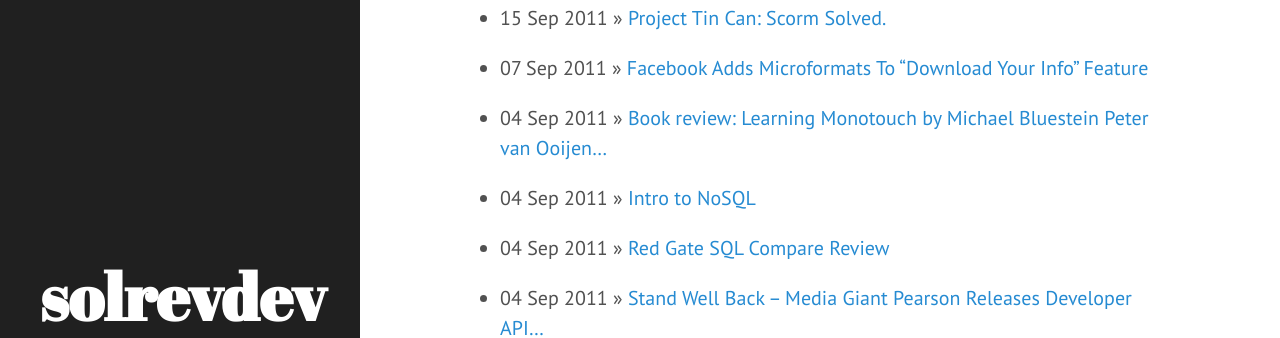
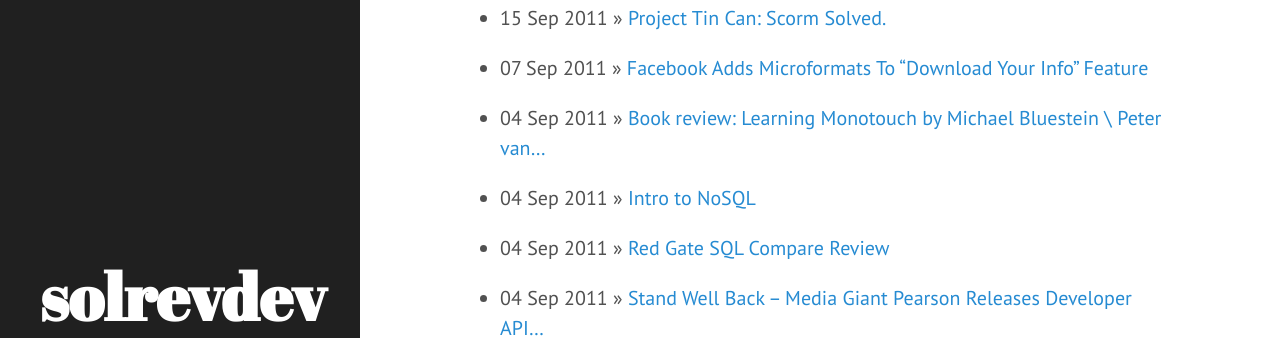
Before and after one commit to solrevdev/solrevdev.github.io, a Jekyll site: the page built from archive/index.md, in a window 1280 px wide and 900 px high, scrolled down 10140 px. Shown: the part 155-493 px from the top of the window. Built offline with Jekyll 4.4.1, drawn with Linux system fonts in a browser that asks for light colours.

Commit message:
Update 2011-09-04-book-review-learning-monotouch-by.html

```diff
--- a/_posts/2011-09-04-book-review-learning-monotouch-by.html
+++ b/_posts/2011-09-04-book-review-learning-monotouch-by.html
@@ -1,6 +1,6 @@
 ---
 layout: post
-title: 'Book review: Learning Monotouch by Michael Bluestein | Peter van Ooijen'
+title: 'Book review: Learning Monotouch by Michael Bluestein \| Peter van Ooijen'
 date: '2011-09-04T21:09:00.001+01:00'
 author: solrevdev
 tags:
```
